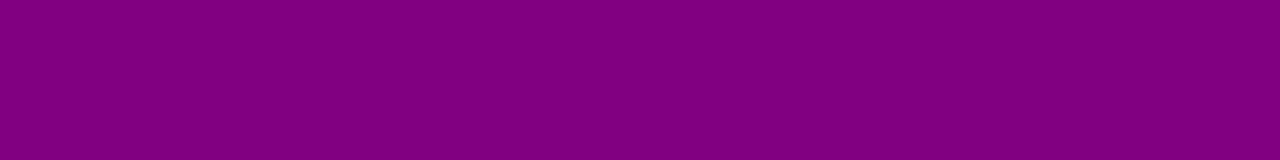
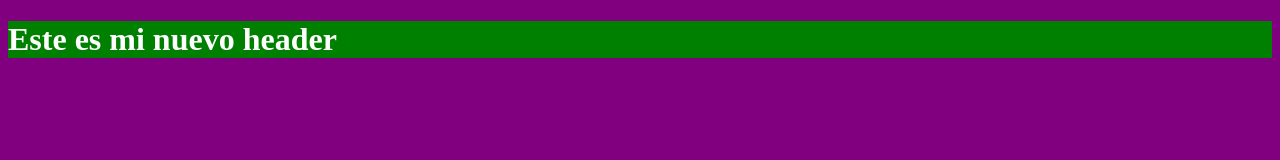
Before and after one commit to susanajimenez18/Gitramitas, a plain HTML site: page index.html in a window 1280 px wide. Drawn offline with Linux system fonts and the light colour scheme.

Commit message:
nuevo header

```diff
--- a/index.html
+++ b/index.html
@@ -10,6 +10,11 @@
 
 <body>
 
+    <header class="header">
+        <h1>Este es mi nuevo header</h1>
+    </header>
+
+
 </body>
 
 </html>
--- a/styles.css
+++ b/styles.css
@@ -1,3 +1,11 @@
 body {
     background-color: purple;
 }
+
+.header {
+    background-color: green
+}
+
+h1 {
+    color: white;
+}
```
